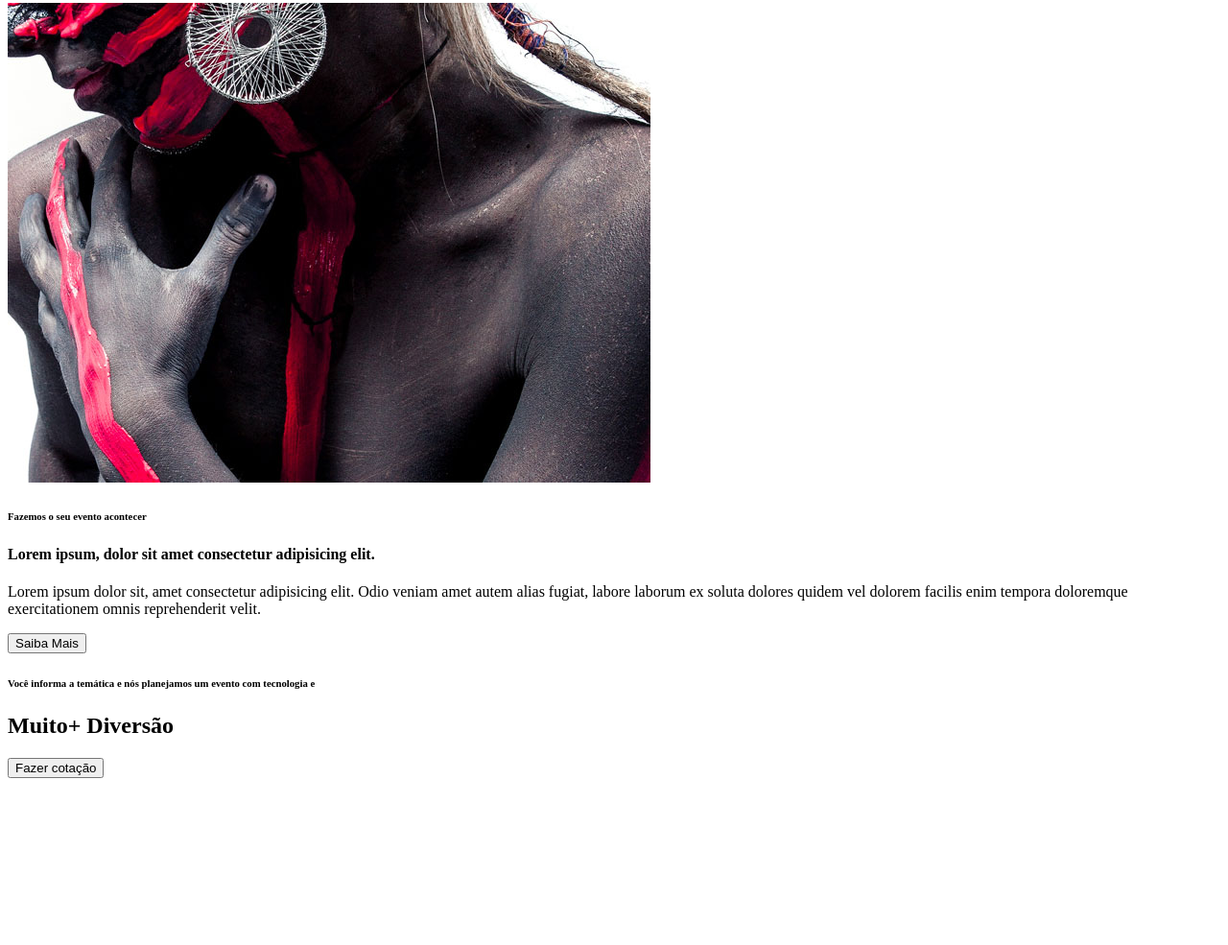
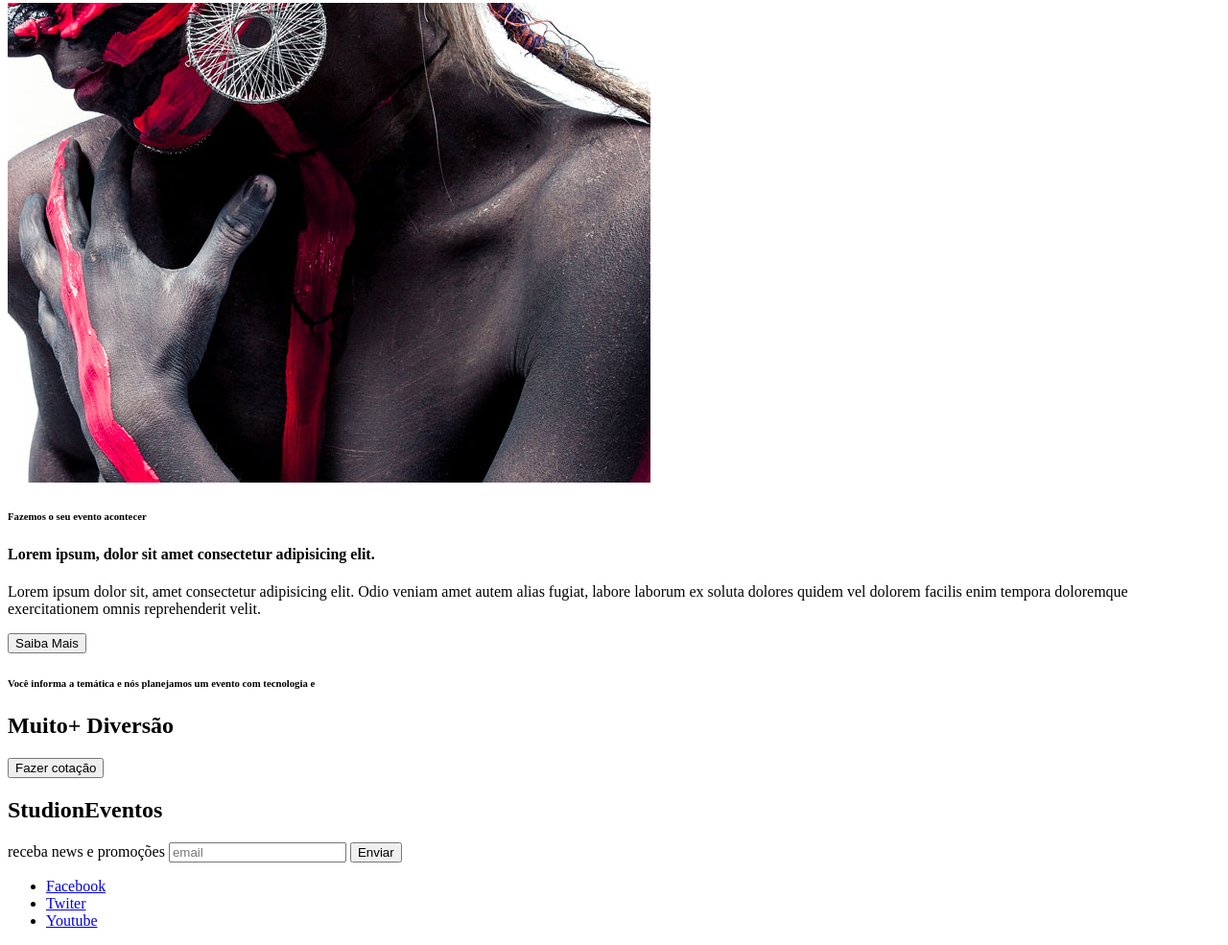
Before and after one commit to ismaelfsjunior/studion, a website: page src/index.html in a window 1280 px wide. Shown: the part 532-1517 px from the top of the page at 96% size. Before the commit the page ends 1351 px from the top, so only its background shows below. Drawn offline with Linux system fonts and the light colour scheme.

Commit message:
feat(FOOTER): incluidor form e redes sociais

```diff
--- a/src/index.html
+++ b/src/index.html
@@ -90,5 +90,18 @@
                 </div>
             </section>
         </main>
+        <footer>
+            <h2>Studi<span>on</span><span>Eventos</span></h2>
+            <form>
+                <label>receba news e promoções</label>
+                <input type="email" placeholder="email" />
+                <button type="submit">Enviar</button>
+            </form>
+            <ul>
+                <li><a href="https://facebook.com/" target="_blank">Facebook</a></li>
+                <li><a href="https://twiter.com/" target="_blank">Twiter</a></li>
+                <li><a href="https://youtube.com/" target="_blank">Youtube</a></li>
+            </ul>
+        </footer>
     </body>
 </html>
```
